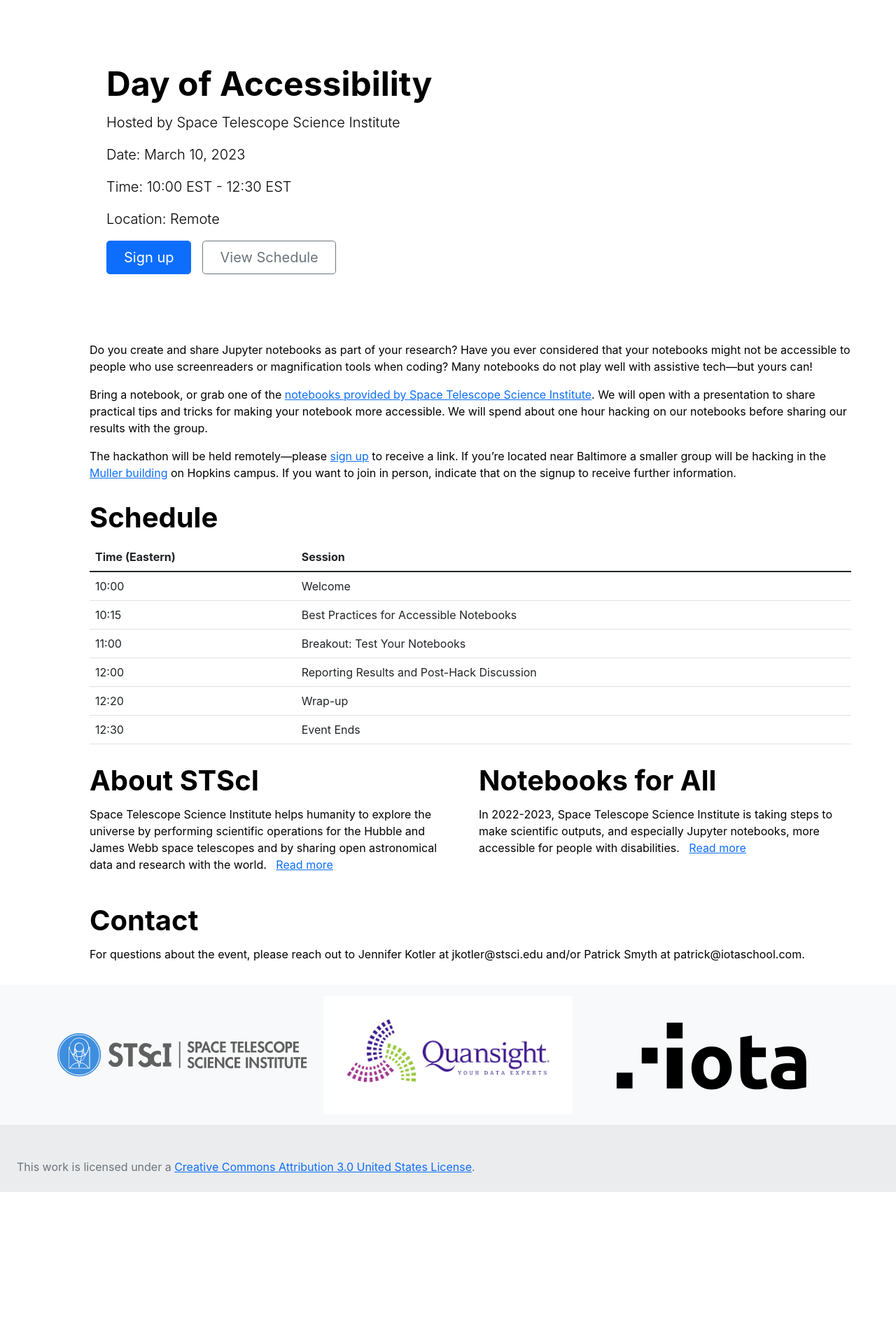
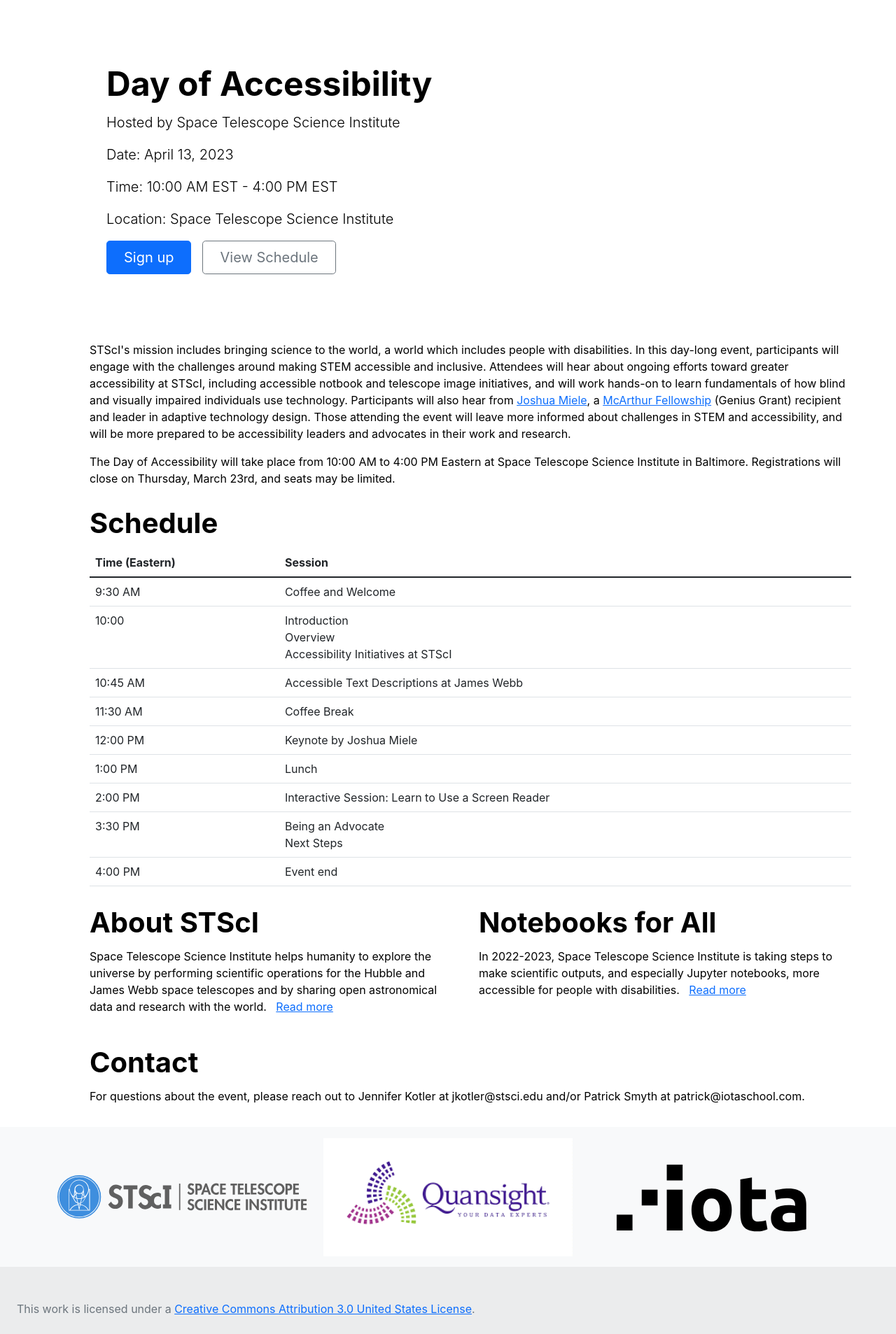
Before and after one commit to Iota-School/nonvisual_data_science_workshops, a Jekyll site: the page built from index.html, in a window 1280 px wide. Shown: the whole page at 70% size. Built offline with Jekyll 4.4.1, drawn with Linux system fonts in a browser that asks for light colours; before the commit the page ends 1704 px from its top, so only the background shows below that.

Commit message:
Changed index page for day of accessibility, no bullets on lists in schedule

```diff
--- a/_sass/main.scss
+++ b/_sass/main.scss
@@ -39,3 +39,15 @@
     margin: 0 5% 0 10%;
     margin-bottom: 2em;
 }
+
+#schedule ul li {
+     list-style-type: none;
+  padding: 0;
+  margin: 0;
+}
+
+
+#schedule ul {
+    padding: 0;
+    margin: 0;
+}
--- a/index.html
+++ b/index.html
@@ -20,11 +20,11 @@
 
 
         <p class="lead">Hosted by Space Telescope Science Institute</p>
-        <p class="lead">Date: March 10, 2023</p>
-        <p class="lead">Time: 10:00 EST - 12:30 EST</p>
-        <p class="lead">Location: Remote</p>
+        <p class="lead">Date: April 13, 2023</p>
+        <p class="lead">Time: 10:00 AM EST - 4:00 PM EST</p>
+        <p class="lead">Location: Space Telescope Science Institute</p>
         <div class="d-grid gap-2 d-md-flex justify-content-md-start">
-          <a target="_blank" href="https://docs.google.com/forms/d/e/1FAIpQLSeMMkmeo9KTJor5i5XGhYZzn5GnrmYJ8TEw5Oq1aFK_3hdAxg/viewform?usp=sf_link"><button type="button" class="btn btn-primary btn-lg px-4 me-md-2">Sign up</button></a>
+          <a target="_blank" href="https://docs.google.com/forms/d/e/1FAIpQLScoUY7GAMFjBm7khXkW4SppA3J2nmZ68c4xCjHKB9Km-idBkg/viewform?usp=sf_link"><button type="button" class="btn btn-primary btn-lg px-4 me-md-2">Sign up</button></a>
           <a href="#schedule"><button type="button" class="btn btn-outline-secondary btn-lg px-4">View Schedule</button></a>
         </div>
       </div>
@@ -34,14 +34,12 @@
 
 <section id="description">
 <p>
-  Do you create and share Jupyter notebooks as part of your research? Have you ever considered that your notebooks might not be accessible to people who use screenreaders or magnification tools when coding? Many notebooks do not play well with assistive tech—but yours can!
+  STScI's mission includes bringing science to the world, a world which includes people with disabilities. In this day-long event, participants will engage with the challenges around making STEM accessible and inclusive. Attendees will hear about ongoing efforts toward greater accessibility at STScI, including accessible notbook and telescope image initiatives, and will work hands-on to learn fundamentals of how blind and visually impaired individuals use technology. Participants will also hear from <a href="https://www.macfound.org/fellows/class-of-2021/joshua-miele#searchresults">Joshua Miele</a>, a <a href="https://www.macfound.org/programs/fellows/">McArthur Fellowship</a> (Genius Grant) recipient and leader in adaptive technology design. Those attending the event will leave more informed about challenges in STEM and accessibility, and will be more prepared to be accessibility leaders and advocates in their work and research.
 </p>
- <p>
-   Bring a notebook, or grab one of the <a target="_blank" href="https://spacetelescope.github.io/notebook-infrastructure/"> notebooks provided by Space Telescope Science Institute</a>. We will open with a presentation to share practical tips and tricks for making your notebook more accessible. We will spend about one hour hacking on our notebooks before sharing our results with the group.
- </p>
+<p>
+  The Day of Accessibility will take place from 10:00 AM to 4:00 PM Eastern at Space Telescope Science Institute in Baltimore. Registrations will close on Thursday, March 23rd, and seats may be limited.
+</p>
 
- <p>The hackathon will be held remotely—please <a target="_blank" href="https://docs.google.com/forms/d/e/1FAIpQLSeMMkmeo9KTJor5i5XGhYZzn5GnrmYJ8TEw5Oq1aFK_3hdAxg/viewform">sign up</a> to receive a link. If you’re located near Baltimore a smaller group will be hacking in the <a target="_blank" href="https://krieger.jhu.edu/singleton/venue/steven-muller-building-space-telescope-auditorium-3700-san-martin-dr/">Muller building</a> on Hopkins campus. If you want to join in person, indicate that on the signup to receive further information.
-</p>
 
 </section>
 
@@ -59,29 +57,63 @@
   </thead>
   <tbody>
     <tr>
-      <td>10:00</td>
-      <td>Welcome</td>
+      <td>9:30 AM</td>
+      <td>Coffee and Welcome</td>
     </tr>
     <tr>
-      <td>10:15</td>
-      <td>Best Practices for Accessible Notebooks</td>
+      <td>10:00</td>
+      <td>
+	<ul>
+	  <li>
+	  Introduction
+	  </li>
+	  <li>
+	Overview
+	  </li>
+	  <li>
+	Accessibility Initiatives at STScI
+	  </li>
+	</ul>
+    </tr>
+
     </tr>
     <tr>
-      <td>11:00</td>
-      <td>Breakout: Test Your Notebooks</td>
+      <td>10:45 AM</td>
+      <td>Accessible Text Descriptions at James Webb</td>
     </tr>
     <tr>
-      <td>12:00</td>
-      <td>Reporting Results and Post-Hack Discussion</td>
+      <td>11:30 AM</td>
+      <td>Coffee Break</td>
     </tr>
     <tr>
-      <td>12:20</td>
-      <td>Wrap-up</td>
+      <td>12:00 PM</td>
+      <td>Keynote by Joshua Miele</td>
+    </tr>
+      <td>1:00 PM</td>
+      <td>Lunch</td>
     </tr>
     <tr>
-      <td>12:30</td>
-      <td>Event Ends</td>
+      <td>2:00 PM</td>
+      <td>Interactive Session: Learn to Use a Screen Reader</td>
     </tr>
+    <tr>
+      <td>3:30 PM</td>
+      <td>
+	<ul>
+	  <li>
+	    Being an Advocate
+	  </li>
+	  <li>
+	    Next Steps
+	  </li>
+	</ul>
+</td>
+    </tr>
+    <tr>
+      <td>4:00 PM</td>
+      <td>Event end</td>
+    </tr>
+
   </tbody>
 </table>
 
```
